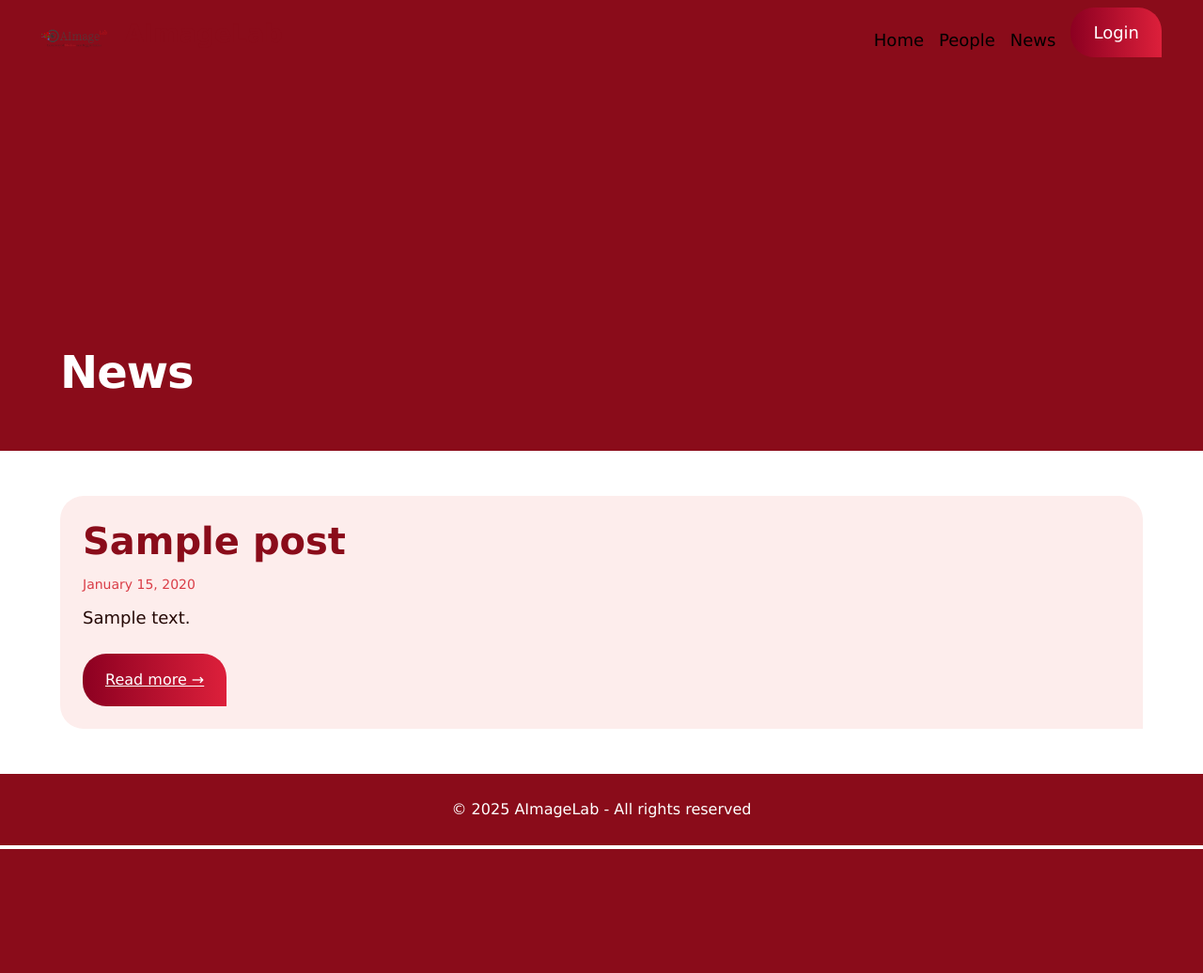
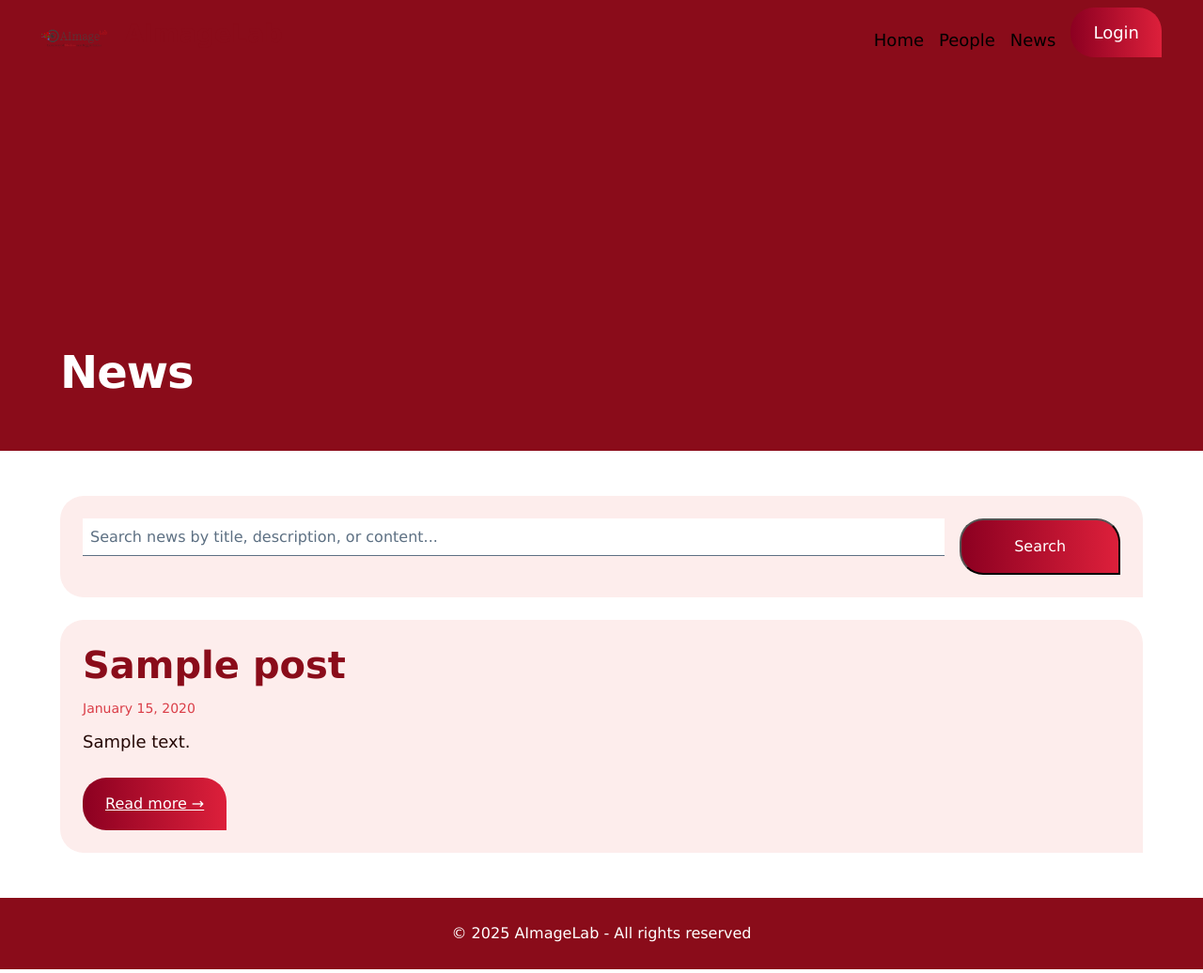
Before and after one commit to AImageLab-zip/aimagelab-website, a Django app: page /news/ in a window 1280 px wide. Shown: the whole page at 94% size. Before the commit the page ends 904 px from the top, so only its background shows below. Run offline with Django 4.2, Linux system fonts and the light colour scheme; tables that the repository leaves empty hold one stand-in row (values such as "Sample post"); parts of the project's set-up code (start-up, migrations or seed data) failed here and were passed over; some libraries are stand-ins or nearby versions.

Commit message:
pagination and search
Co-authored-by: Riccardo Santi <santi.riccardo24@gmail.com>

```diff
--- a/docker-site/main/templates/main/news.html
+++ b/docker-site/main/templates/main/news.html
@@ -11,6 +11,33 @@
 </section>
 
 <div class="container my-5">
+    <!-- Search Bar -->
+    <div class="custom-card p-4 mb-4">
+        <form method="get" action="{% url 'news' %}" class="row g-3">
+            <div class="col-md-10">
+                <input
+                    type="text"
+                    name="search"
+                    class="form-control rounded-object"
+                    placeholder="Search news by title, description, or content..."
+                    value="{{ search_query }}"
+                >
+            </div>
+            <div class="col-md-2">
+                <button type="submit" class="red-btn w-100">Search</button>
+            </div>
+            {% if search_query %}
+            <div class="col-12">
+                <p class="mb-0 title-black">
+                    Showing results for: <strong class="title-bordeaux">"{{ search_query }}"</strong>
+                    <a href="{% url 'news' %}" class="title-red ms-2">Clear search</a>
+                </p>
+            </div>
+            {% endif %}
+        </form>
+    </div>
+
+    <!-- News Posts -->
     {% for post in posts %}
     <div class="custom-card p-4 mb-4">
         <article>
@@ -24,8 +51,60 @@
     </div>
     {% empty %}
     <div class="custom-card p-4">
-        <p class="title-black">No news available.</p>
+        <p class="title-black">
+            {% if search_query %}
+                No news found matching your search.
+            {% else %}
+                No news available.
+            {% endif %}
+        </p>
     </div>
     {% endfor %}
+
+    <!-- Pagination -->
+    {% if posts.has_other_pages %}
+    <nav aria-label="News pagination" class="mt-5">
+        <ul class="pagination justify-content-center">
+            {% if posts.has_previous %}
+            <li class="page-item">
+                <a class="page-link rounded-object me-2" href="?page={{ posts.previous_page_number }}{% if search_query %}&search={{ search_query }}{% endif %}" aria-label="Previous">
+                    <span aria-hidden="true">&laquo; Previous</span>
+                </a>
+            </li>
+            {% else %}
+            <li class="page-item disabled">
+                <span class="page-link rounded-object me-2">&laquo; Previous</span>
+            </li>
+            {% endif %}
+
+            {% for num in posts.paginator.page_range %}
+                {% if posts.number == num %}
+                <li class="page-item active">
+                    <span class="page-link rounded-object mx-1 bg-danger border-danger">{{ num }}</span>
+                </li>
+                {% elif num > posts.number|add:'-3' and num < posts.number|add:'3' %}
+                <li class="page-item">
+                    <a class="page-link rounded-object mx-1" href="?page={{ num }}{% if search_query %}&search={{ search_query }}{% endif %}">{{ num }}</a>
+                </li>
+                {% endif %}
+            {% endfor %}
+
+            {% if posts.has_next %}
+            <li class="page-item">
+                <a class="page-link rounded-object ms-2" href="?page={{ posts.next_page_number }}{% if search_query %}&search={{ search_query }}{% endif %}" aria-label="Next">
+                    <span aria-hidden="true">Next &raquo;</span>
+                </a>
+            </li>
+            {% else %}
+            <li class="page-item disabled">
+                <span class="page-link rounded-object ms-2">Next &raquo;</span>
+            </li>
+            {% endif %}
+        </ul>
+        <p class="text-center title-black mt-3">
+            Page {{ posts.number }} of {{ posts.paginator.num_pages }} | Total posts: {{ posts.paginator.count }}
+        </p>
+    </nav>
+    {% endif %}
 </div>
 {% endblock %}
--- a/docker-site/main/views.py
+++ b/docker-site/main/views.py
@@ -3,24 +3,56 @@ from django.contrib.auth import authenticate, login, logout
 from django.contrib.auth.decorators import login_required
 from django.contrib import messages
 from .models import UserProfile, Post
+from django.core.paginator import Paginator, EmptyPage, PageNotAnInteger
+from django.db.models import Q
 
 from django.http import FileResponse, Http404
 from django.conf import settings
 import os
 from .models import UserProfile
 
+POST_PER_PAGE = 5
 
 def home(request):
     """Home page view."""
     return render(request, 'main/home.html')
 
 def news(request):
-    """News/Blog page view."""
+    """News/Blog page view with pagination and search."""
+    search_query = request.GET.get('search', '')
+
+    # Filter posts based on authentication
     if request.user.is_authenticated:
-        posts = Post.objects.order_by('-created_at')
+        posts = Post.objects.all()
     else:
-        posts = Post.objects.filter(is_published=True).order_by('-created_at')
-    return render(request, 'main/news.html', {'posts': posts})
+        posts = Post.objects.filter(is_published=True)
+
+    # Apply search filter if query exists
+    if search_query:
+        posts = posts.filter(
+            Q(title__icontains=search_query) |
+            Q(description__icontains=search_query) |
+            Q(content__icontains=search_query)
+        )
+
+    # Order by creation date
+    posts = posts.order_by('-created_at')
+
+    # Paginate results
+    paginator = Paginator(posts, POST_PER_PAGE)
+    page = request.GET.get('page', 1)
+
+    try:
+        posts_page = paginator.page(page)
+    except PageNotAnInteger:
+        posts_page = paginator.page(1)
+    except EmptyPage:
+        posts_page = paginator.page(paginator.num_pages)
+
+    return render(request, 'main/news.html', {
+        'posts': posts_page,
+        'search_query': search_query,
+    })
 
 def post_single(request, slug):
     """Single post detail view."""
```
